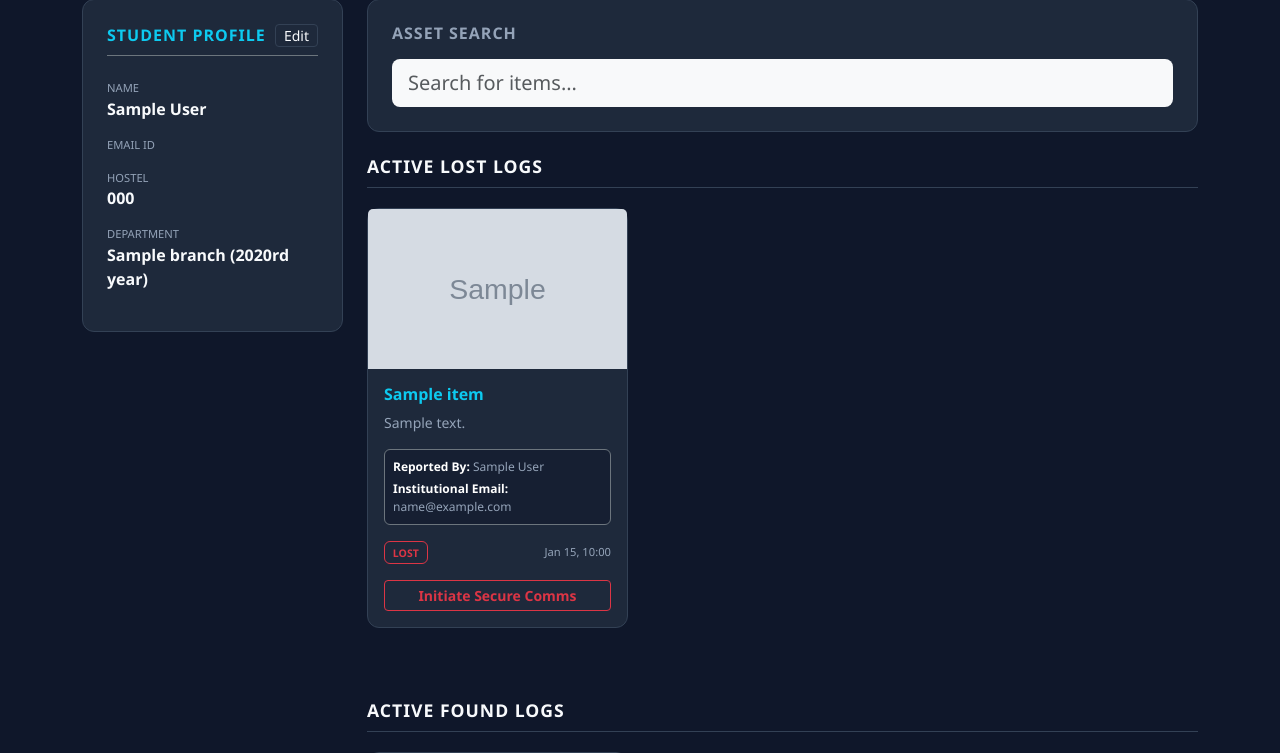
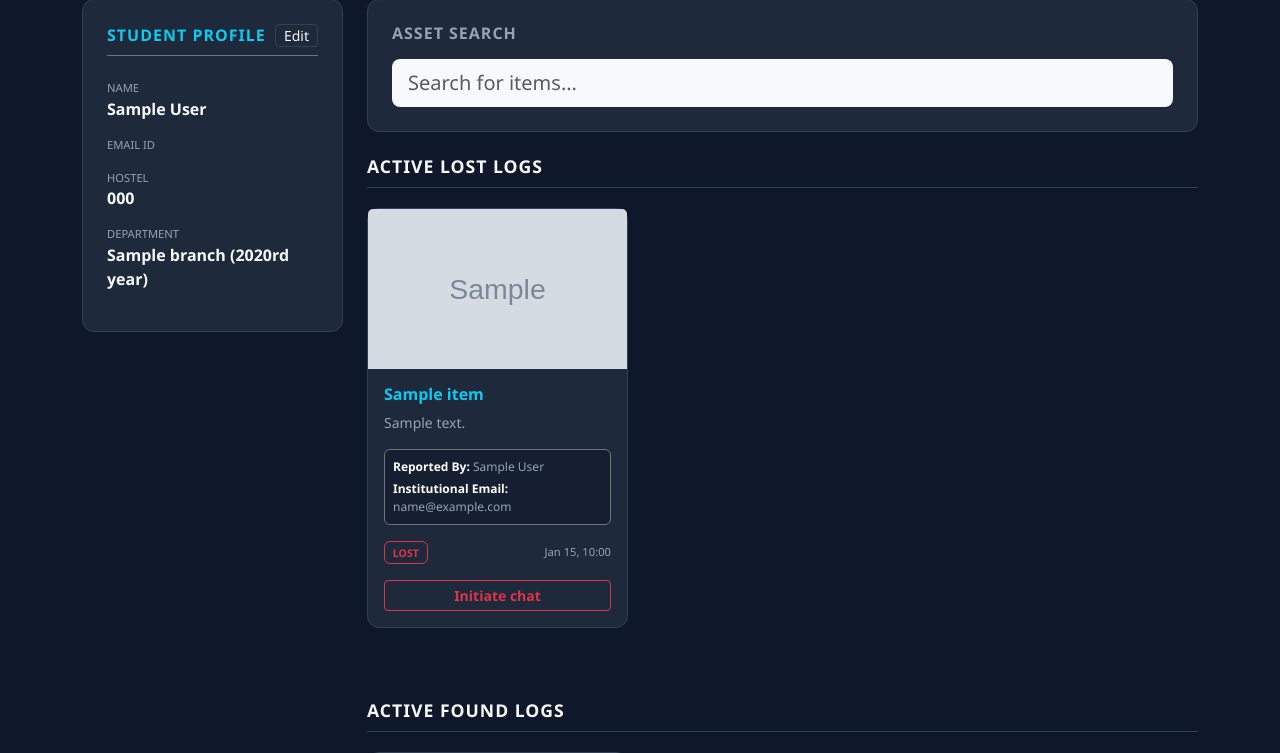
Before and after one commit to Abhi1517621/Find_the_lost, a Django app: template portal/templates/dashboard.html in a window 1280 px wide. Shown: the part 102-855 px from the top of the page. Run offline with Django 5.2, Linux system fonts and the light colour scheme; tables that the repository leaves empty hold one stand-in row (values such as "Sample post"); the template is opened without the code that fills it: values that come from a table or form of the project are taken from there, most other values are stand-ins (such as "Sample title", 1, 10 or a date in 2020); grey boxes marked "Sample" are stand-in pictures.

Commit message:
Modified required templates

```diff
--- a/portal/templates/dashboard.html
+++ b/portal/templates/dashboard.html
@@ -161,9 +161,9 @@
 
                                 <!-- Dynamic Button Logic -->
                                 {% if request.user == item.owner %}
-                                    <button class="btn btn-outline-info btn-sm w-100 fw-bold" onclick="openInquiries({{ item.id }}, '{{ item.title|escapejs }}')">View Secure Log (Owner)</button>
+                                    <button class="btn btn-outline-info btn-sm w-100 fw-bold" onclick="openInquiries({{ item.id }}, '{{ item.title|escapejs }}')">View chat (Owner)</button>
                                 {% else %}
-                                    <button class="btn btn-outline-danger btn-sm w-100 fw-bold" onclick="openChat({{ item.id }}, '{{ item.title|escapejs }}')">Initiate Secure Comms</button>
+                                    <button class="btn btn-outline-danger btn-sm w-100 fw-bold" onclick="openChat({{ item.id }}, '{{ item.title|escapejs }}')">Initiate chat</button>
                                 {% endif %}
                             </div>
                         </div>
```
